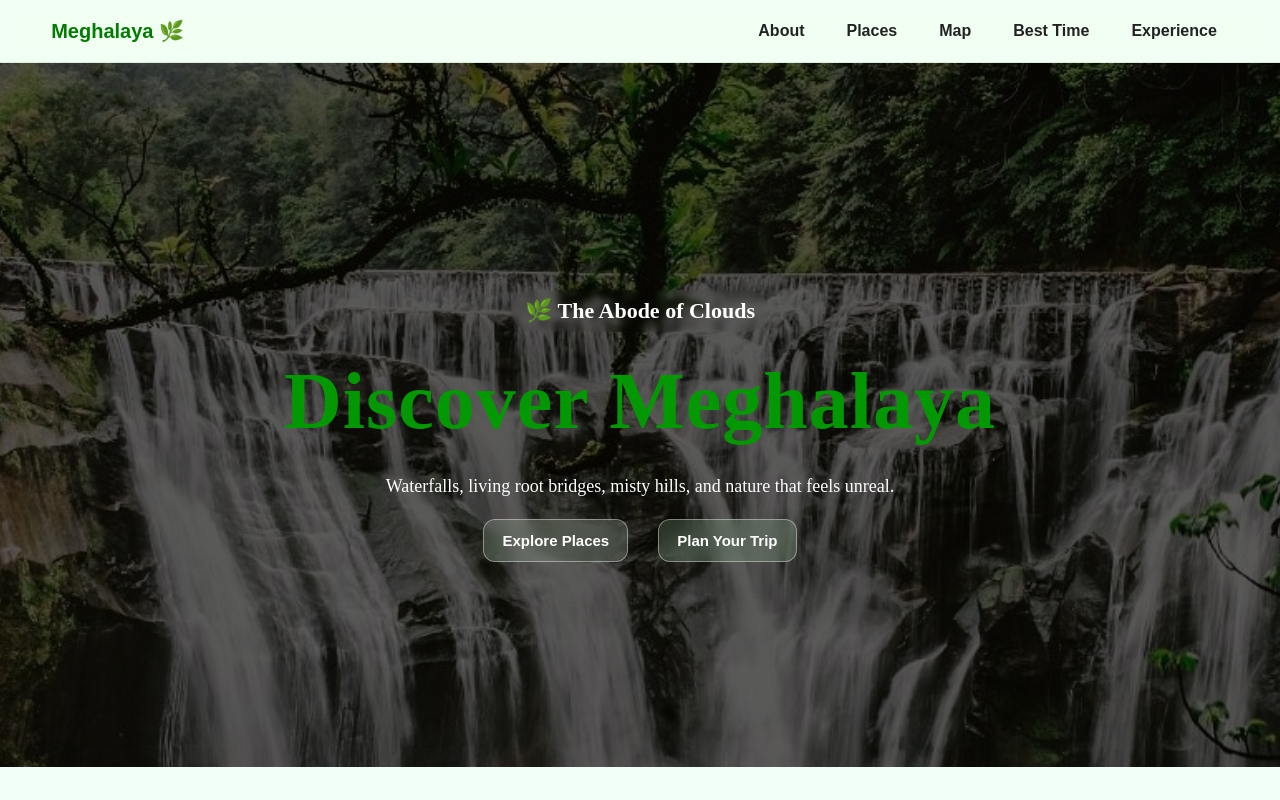
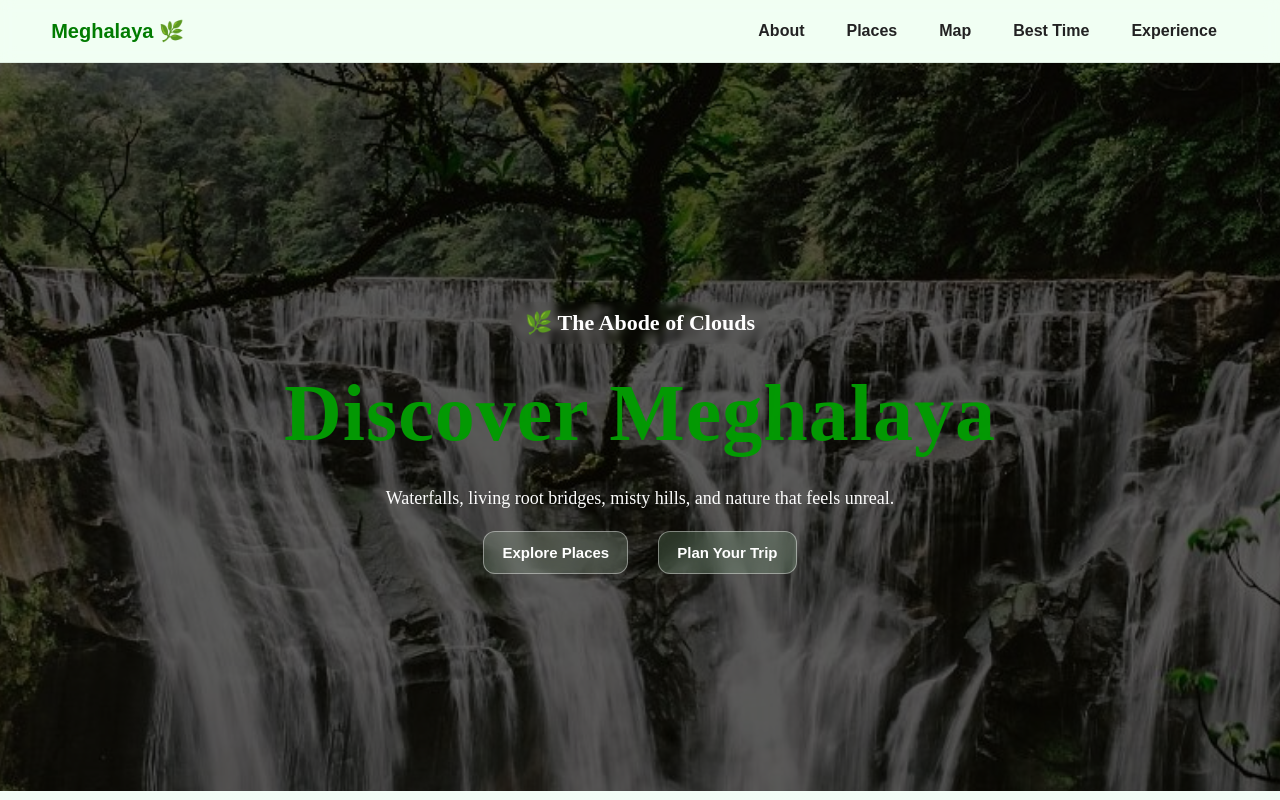
Before and after one commit to Spreeha-79/Meghalaya-Travel-Planner, a website: page index.html in a window 1280 px wide. Shown: the top 800 px of the page. Drawn offline with Linux system fonts and the light colour scheme; a web font is replaced by a local one.

Commit message:
minor changes in the styling of page

```diff
--- a/style_webp.css
+++ b/style_webp.css
@@ -70,7 +70,7 @@ table {
 .hero {
     position: relative;
     width: 100%;
-    height: 88vh;
+    height: 91vh;
     /* full screen style */
     background-image: url("images/meghalaya_falls.jpg");
     background-size: cover;
```
Also changed, not shown: script.js (+3 -8 lines).
